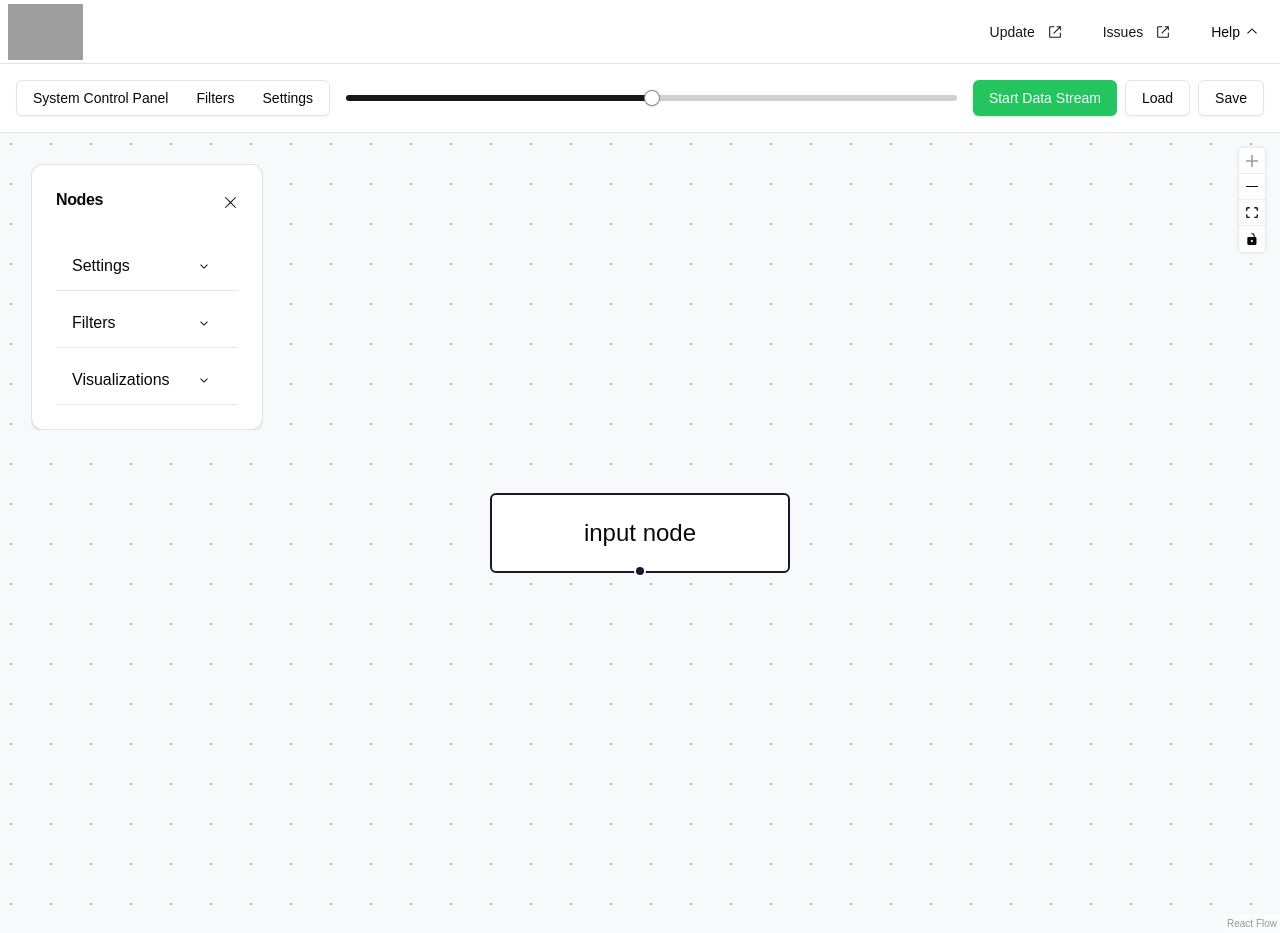
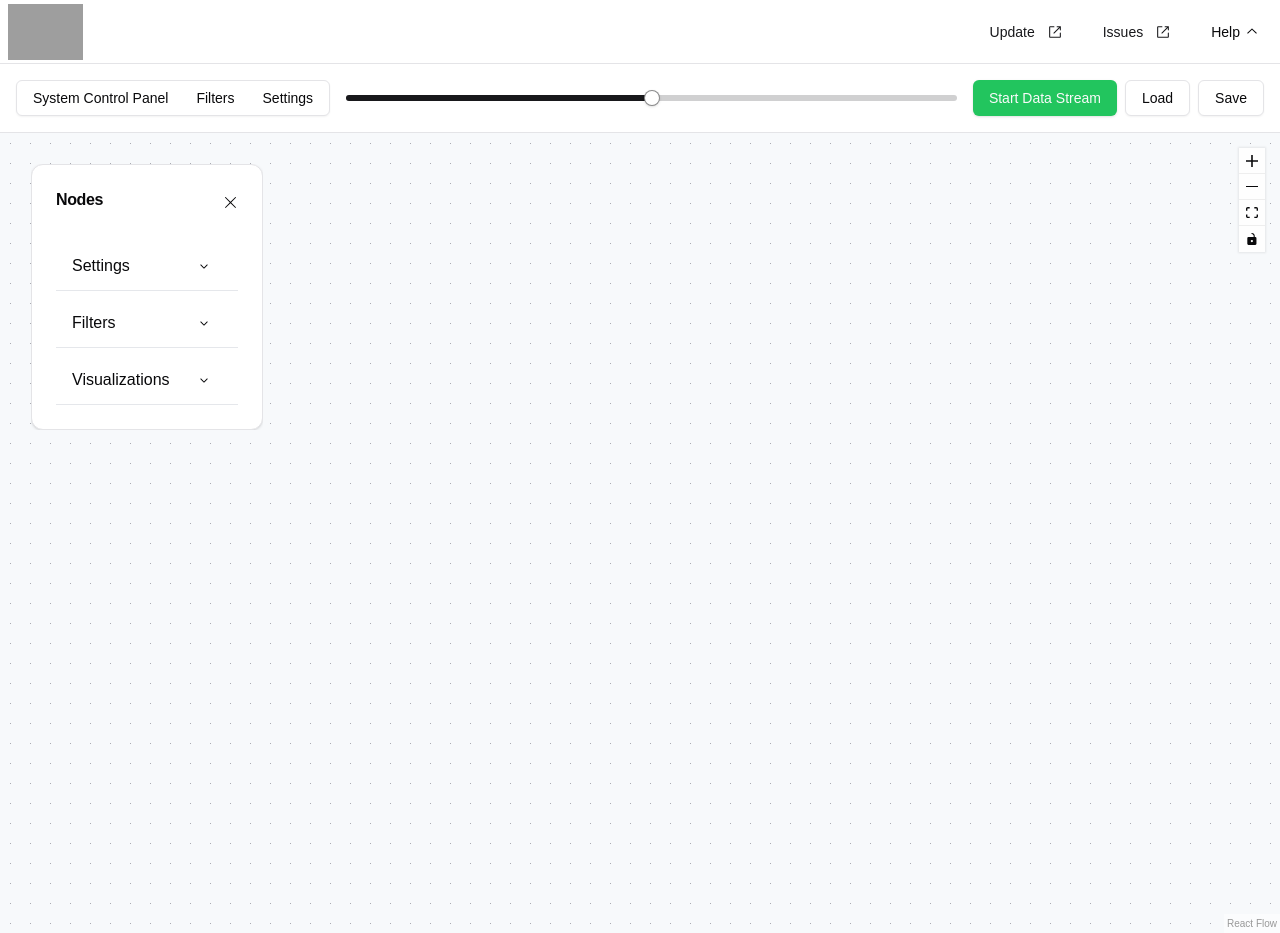
Before and after one commit to UBCMint/mint-frontend-product, a Next.js app: page / in a window 1280 px wide. Built offline with nearby package versions, Linux system fonts and the light colour scheme; grey boxes are pictures that could not be loaded.

Commit message:
refactored sidebar

```diff
--- a/app/page.tsx
+++ b/app/page.tsx
@@ -1,6 +1,6 @@
 'use client';
-import View from '@/components/ui-react-flow/react-flow-view';
+import ReactFlowView from '@/components/ui-react-flow/react-flow-view';
 
 export default function Home() {
-    return <View />;
+    return <ReactFlowView />;
 }
--- a/components/ui-react-flow/react-flow-view.tsx
+++ b/components/ui-react-flow/react-flow-view.tsx
@@ -1,6 +1,6 @@
 'use client';
 
-import React, { useRef, useEffect } from 'react';
+import React, { useEffect, useCallback } from 'react';
 import {
     ReactFlow,
     ReactFlowProvider,
@@ -15,36 +15,49 @@ import {
 import '@xyflow/react/dist/style.css';
 
 import Sidebar from '@/components/ui-sidebar/sidebar';
-import { FlowProvider, useFlowContext } from '@/context/FlowContext';
-
-const initialNodes = [
-    {
-        id: '1',
-        type: 'input',
-        data: { label: 'input node' },
-        position: { x: 250, y: 5 },
-    },
-];
 
 let id = 0;
-const getId = () => `dndnode_${id++}`;
+const getId = () => `node_${id++}`;
 
-const ReactFlowView = () => {
-    const [nodes, setNodes, onNodesChange] = useNodesState(initialNodes);
+const ReactFlowInterface = () => {
+    const [nodes, setNodes, onNodesChange] = useNodesState([]);
     const [edges, setEdges, onEdgesChange] = useEdgesState([]);
     const { screenToFlowPosition } = useReactFlow();
-    const { type, onDragOver, onDrop } = useFlowContext();
 
-    useEffect(() => {
-        console.log('FlowContext type:', type);
-    }, [type]);
-
-    const onConnect = (params) => {
+    const onConnect = (params: any) => {
         setEdges((eds) => addEdge(params, eds));
     };
 
+    const onDragOver = (event: React.DragEvent) => {
+        event.preventDefault();
+        event.dataTransfer.dropEffect = 'move';
+    };
+
+    const onDrop = (event: React.DragEvent) => {
+        event.preventDefault();
+
+        const nodeType = event.dataTransfer.getData('application/reactflow');
+        console.log('Dropped nodeType:', nodeType);
+
+        if (!nodeType) {
+            return;
+        }
+
+        const position = screenToFlowPosition({
+            x: event.clientX,
+            y: event.clientY,
+        });
+        const newNode = {
+            id: getId(),
+            nodeType,
+            position,
+            data: { label: `${nodeType}` },
+        };
+
+        setNodes((nds) => nds.concat(newNode));
+    };
+
     return (
-        <div>
         <div
             style={{
                 width: '100vw',
@@ -70,14 +83,13 @@ const ReactFlowView = () => {
                 <Background />
             </ReactFlow>
         </div>
-        </div>
     );
 };
 
-export default () => (
+export default function ReactFlowView() {
+    return (
         <ReactFlowProvider>
-        <FlowProvider>
-            <ReactFlowView />
-        </FlowProvider>
+            <ReactFlowInterface />
         </ReactFlowProvider>
     );
+}
--- a/components/ui-sidebar/node-button.tsx
+++ b/components/ui-sidebar/node-button.tsx
@@ -7,7 +7,6 @@ import {
 } from '@/components/ui/hover-card';
 import { InfoCircledIcon } from '@radix-ui/react-icons';
 import DotGrid from '@/components/radix/dotgrid';
-import { useFlowContext } from '@/context/FlowContext';
 
 interface ButtonProps {
     id: string;
@@ -22,11 +21,12 @@ const InfoIcon = () => (
 );
 
 const NodeButton = ({ id, label, description }: ButtonProps) => {
-    const { setType } = useFlowContext();
-
-    const onDragStart = (event, nodeType) => {
+    const onDragStart = (
+        event: React.DragEvent<HTMLDivElement>,
+        nodeType: string
+    ) => {
         console.log('Dragging:', nodeType);
-        setType(nodeType);
+        event.dataTransfer.setData('application/reactflow', nodeType);
         event.dataTransfer.effectAllowed = 'move';
     };
 
```
Lines whose indentation alone changed are shown as unchanged.
